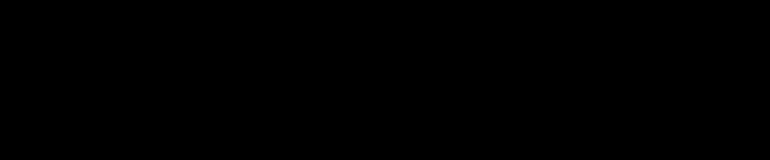
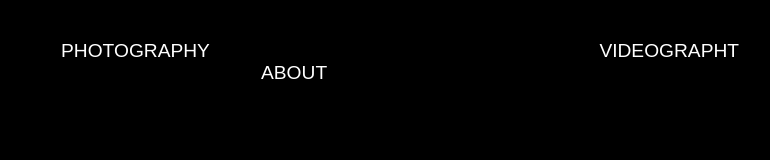
Before and after one commit to RensoPeralta25/ProyectoQmotionFilms, a plain HTML site: page pages/index.html in a window 1280 px wide. Shown: the full height of the page, 224-994 px from the left. Drawn offline with Linux system fonts and the light colour scheme.

Commit message:
Agregando botones

```diff
--- a/pages/index.html
+++ b/pages/index.html
@@ -1,15 +1,23 @@
 <!DOCTYPE html>
-<html lang="es">
 
 <head>
-    <meta charset="UTF-8">
     <meta name="viewport" content="width=device-width, initial-scale=1.0">
-    <title>Bienvenido</title>
     <link rel="stylesheet" href="../css/style.css">
 </head>
 
 <body>
     <img src="../img/qMotionFilmsLogoEditado.jpeg" alt="QMotionFilms Logo">
+    <span style="display: inline-block; position: relative; top: -80px; margin-left: 285px; font-size: 1.2em;">
+        PHOTOGRAPHY
+    </span>
+
+    <span style="display: inline-block; position: relative; top: -80px; margin-left: 385px; font-size: 1.2em;">
+        VIDEOGRAPHT
+    </span>
+
+    <span style="display: inline-block; position: relative; top: -80px; margin-left: 485px; font-size: 1.2em;">
+        ABOUT
+    </span>
 </body>
 
 </html>
```
